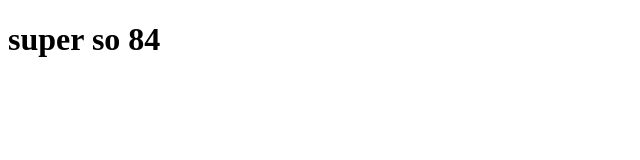
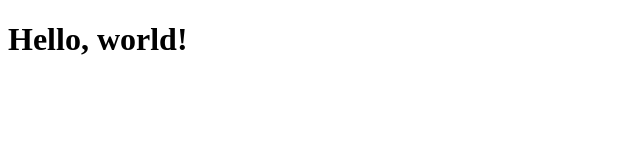
Before and after one commit to Nicothekiller/coursera-js, a plain HTML site: page site/index.html in a window 1280 px wide. Shown: the whole page, without its empty margins (0-640 px from the left). Drawn offline with Linux system fonts and the light colour scheme.

Commit message:
modified:   site/index.html

```diff
--- a/site/index.html
+++ b/site/index.html
@@ -16,7 +16,7 @@
         <!--[if lt IE 7]>
             <p class="browsehappy">You are using an <strong>outdated</strong> browser. Please <a href="#">upgrade your browser</a> to improve your experience.</p>
         <![endif]-->
-        <h1>super so 84</h1>
+        <h1>Hello, world!</h1>
         <script src="" async defer></script>
     </body>
 </html>
```
